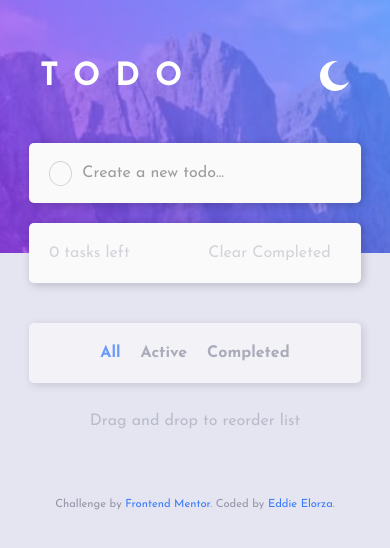
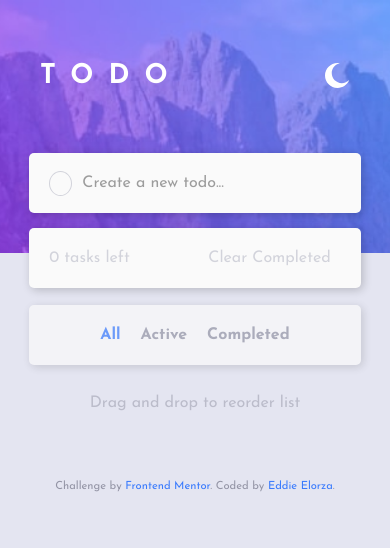
Before and after one commit to eddieelorza/todo-app, a plain HTML site: page index.html in a window 390 px wide. Drawn offline with Linux system fonts and the light colour scheme.

Commit message:
mofitaciones

```diff
--- a/css/main.css
+++ b/css/main.css
@@ -72,7 +72,7 @@ body {
 }
 
 .todo-header-items h1{
-    font-size: 2rem;
+    font-size: 1.7rem;
     letter-spacing: 15px;
     color: white;
     transition: font-size 0.3s;
@@ -90,16 +90,15 @@ body {
     background-size: cover;
     cursor: pointer;
     display: flex;
-    height: 30px;
+    height: 25px;
 
-    width: 30px;
+    width: 25px;
   }
 
   #toggle-button:checked + label {
     background-image: var(--icon-sun);
-    height: 30px;
-
-    width: 30px;
+    height: 25px;
+    width: 25px;
     background-position: center;
     background-size: cover;
   }
@@ -112,9 +111,9 @@ body {
     width: 85%;
     height: 60px;
     border-radius: 5px;
-    position: absolute;
+    /* position: absolute; */
     padding: 0 20px;
-    top: 17%;
+    margin-top: -140px;
 }
 .todo-form input{
     border: none;
@@ -167,7 +166,7 @@ body {
     width: 85%;
     height: auto;
     border-radius: 5px;
-    margin-top: -30px;
+    margin-top: -25px;
     }
 
 .todo-list{
@@ -268,7 +267,7 @@ li{
     height: 60px;
     border-radius: 5px;
     padding: 0 40px;
-    margin-top: 40px;
+    margin-top: 17px;
 }
 
 .btn-filter{
@@ -329,7 +328,7 @@ li{
     .todo-form{
         width: 720px;
         height: 60px;
-        top: 180px;
+        margin-top: -220px;
     }
     .todo-container {
         width: 720px;
```
